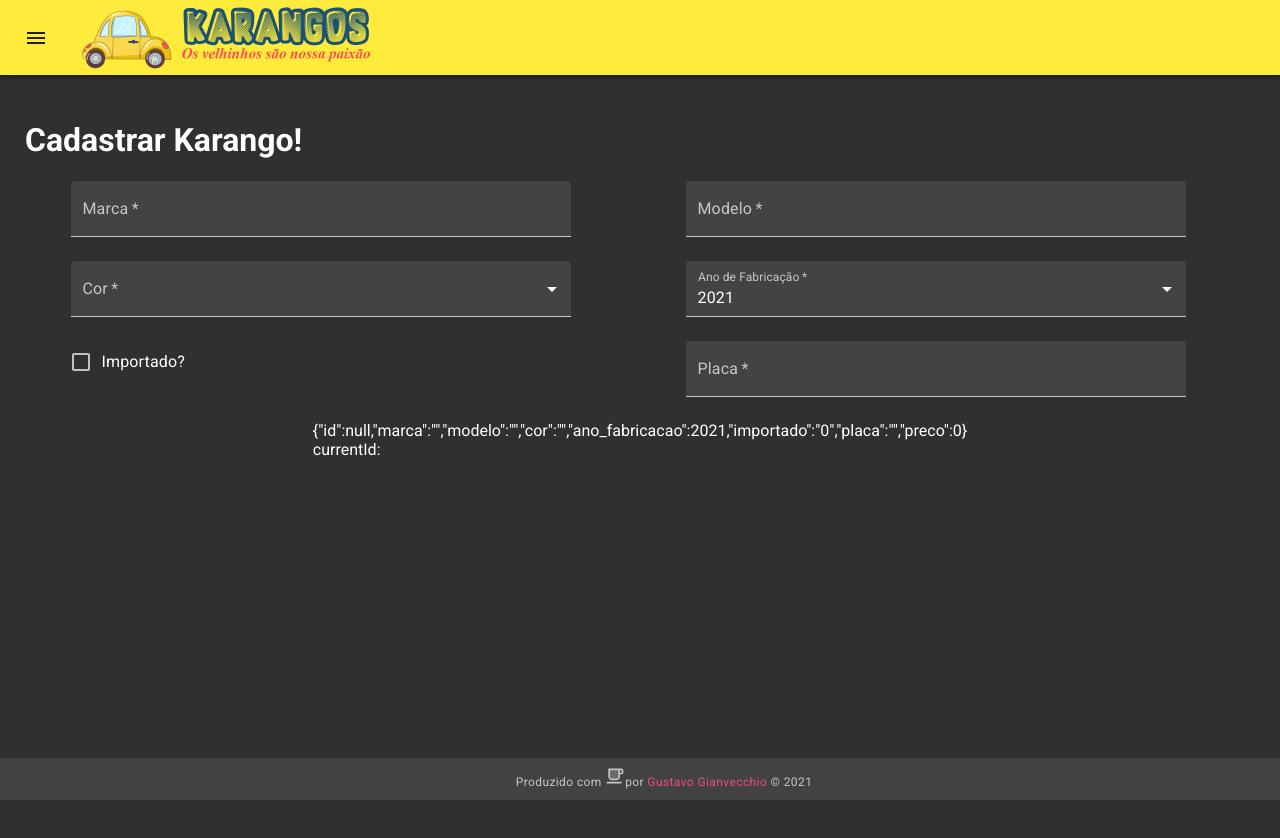
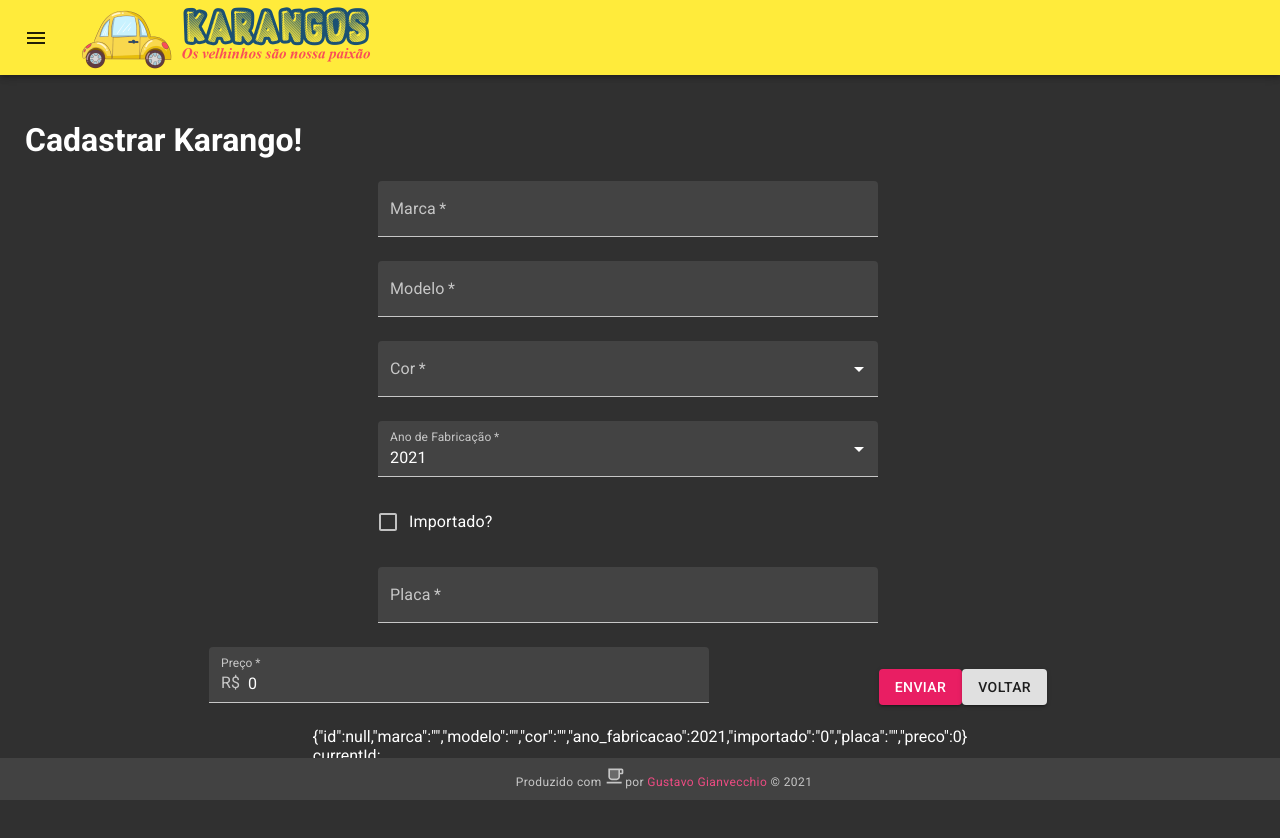
Before and after one commit to guvecchio/karangos-mat-2021-1, a React (Create React App) app in the folder karangos/: page /new in a window 1280 px wide. Shown: the top 838 px of the page. Built offline with nearby package versions, Linux system fonts and the light colour scheme.

Commit message:
26/05 - Continuação do componente de formulário

```diff
--- a/karangos/src/routed/KarangosForm.js
+++ b/karangos/src/routed/KarangosForm.js
@@ -6,19 +6,32 @@
 import Checkbox from '@material-ui/core/Checkbox';
 import InputMask from 'react-input-mask';
 import { makeStyles } from '@material-ui/core/styles';
+import InputAdornment from '@material-ui/core/InputAdornment';
+import Toolbar from '@material-ui/core/Toolbar';
+import Button from '@material-ui/core/Button';
+import axios from 'axios';
+import { useHistory } from 'react-router-dom';
+import Snackbar from '@material-ui/core/Snackbar';
+import MuiAlert from '@material-ui/lab/Alert';
 
 const useStyles = makeStyles(theme => ({
     form: {
         display: 'flex',
         justifyContent: 'space-around',
         flexWrap: 'wrap',
-        maxWidth: '400',
+        maxWidth: '80%',
         margin: '0 auto',
         '& .MuiFormControl-root': {
             minWidth: '200px',
             maxWidth: '500px',
             margin: '0 24px 24px 0'
         }
+    },
+    toobar: {
+        display: 'flex',
+        width: '100%',
+        justifyContent: 'space-around',
+        marginTop: '36px',
     }
 }))
 
@@ -46,8 +59,20 @@
     const years = []
     for(let i = (new Date()).getFullYear(); i >= 1900; i--) years.push(i)
 
-    // expressão regular definindo a máscara de entrada para a placa
-    const placaMask = /[A-Z]{3}-[0-9][0-9A-J][0-9]{2}/
+    // Classes de caracteres para a máscara da placa
+    // 1) 1, 2, 3  posições, somente letras (maiúsculas ou minúsculas) -> [A-Za-z]
+    // 2) 5, 7, 8 posições, somente digitos - > [0-9]
+    // 3) 6 posição, digitos e letras de A a J (maiúsculas ou minúsculas) -> [0-9A-Ja-j]
+
+    const formatChars ={
+        'A': '[A-Za-z]',
+        '0': '[0-9]',
+        '#': '[0-9A-Ja-j]',
+    }
+
+
+    // Máscara de entrada para a placa
+    const placaMask = 'AAA-0#00'
 
     const [karango, setKarango] = useState({
         id: null,
@@ -64,6 +89,19 @@
 
     const [importadoChecked, setImportadoChecked] = useState(false)
 
+    const [sendBtnStatus, setSendBtnStatus] = useState({
+        disable: false,
+        label: 'Enviar'
+    })
+
+    const [sbStatus, setSbStatus] = useState({
+        open: false,
+        severity: 'success',
+        massage: ''
+    })
+
+    const history = useHistory()
+
     function handleInputChange(event, property) {
         setCurrentId(event.target.id)
         if(event.target.id) property = event.target.id
@@ -74,6 +112,9 @@
             else setKarango({...karango, importado: '0'})
             setImportadoChecked(newState)
         }
+        else if(property === 'placa') {
+            setKarango({...karango, placa: event.target.value.topUpperacase()})
+        }
         else {
             // quando o nome de uma propriedade de objeto entre[],
             //significa que o nome da propriedade será determinado
@@ -82,11 +123,49 @@
         }
     }
 
+    async function saveData(){
+        try {
+            // Desabilita o botão enviar para evitar envios duplicados
+            setSendBtnStatus({disable: true, label: 'Enviando...'})
+            await axios.post('https://api.faustocintra.com.br/karangos', karango)
+            // Mostra a Snackbar
+            setSbStatus({open: true, severity: 'success', message: 'Dados Salvos com sucesso!'})
+        }
+        catch(error) {
+            // Mostra a SnackBar
+            setSbStatus({open: true, severity: 'error', message: 'ERRO' + error.message})
+        }
+        //Restaura o estado inicial do botão de envio
+        setSendBtnStatus({disable: false, label: 'Enviar'})
+    }
+
+    function handleSubmit(event) {
+        event.preventDefault() // Evita que a página seja carregada
+
+        saveData()
+    }
+
+    function handleSbClose() {
+        setSbStatus({...sbStatus, open: false})
+
+        // Retorna para a página de listagem em caso de sucesso
+        if(sbStatus.severity === 'sucess')
+        history.push('/list')
+    }
+
     return (
         <>
+
+            <Snackbar open={sbStatus.open} autoHideDuration={6000} onClose={handleSbClose}>
+                <MuiAlert elevation={6} variant="filled" onClose={handleSbClose} severity={sbStatus.severity}>
+                    {sbStatus.message}
+                </MuiAlert>
+            </Snackbar>
+
+
             <h1>Cadastrar Karango!</h1>
 
-            <form className={classes.form}>
+            <form className={classes.form} onSubmit={handleSubmit}>
 
                 <TextField
                     id="marca"
@@ -144,7 +223,7 @@
                             id="importado"
                             checked={importadoChecked}
                             onChange={handleInputChange}
-                            color="primary"
+                            // removida a cor do checkBox -> color="primary"
                         />
                         }
                         label="Importado?"
@@ -154,6 +233,7 @@
                 <InputMask
                     id="placa"
                     mask={placaMask}
+                    formatChars={formatChars}
                     value={karango.placa}
                     onChange={handleInputChange}>
                     {() => <TextField
@@ -164,6 +244,34 @@
                         fullWidth
                     />}
                 </InputMask>
+
+                <TextField
+                    id="preco"
+                    label="Preço"
+                    variant="filled"
+                    value={karango.preco}
+                    onChange={handleInputChange}
+                    required  // not null =. significa que esse campo é obrigatório
+                    placeholder="Informe o valor do veículo"
+                    fullWidth
+                    type="number"
+                    onFocus={event => event.target.select()} // Seleciona o conteúdo ao focar
+                    InputProps={{
+                        startAdornment: <InputAdornment position="start">R$</InputAdornment>,
+                    }}
+                />
+
+                <Toolbar className={classes.tollbar}>
+                    <Button
+                            type="submit"
+                            variant="contained"
+                            color="secondary"
+                            discable={sendBtnStatus.disable}>
+                        {sendBtnStatus.label}
+
+                    </Button>
+                    <Button variant="contained">Voltar</Button>
+                </Toolbar>
 
                 <div>
 
```
